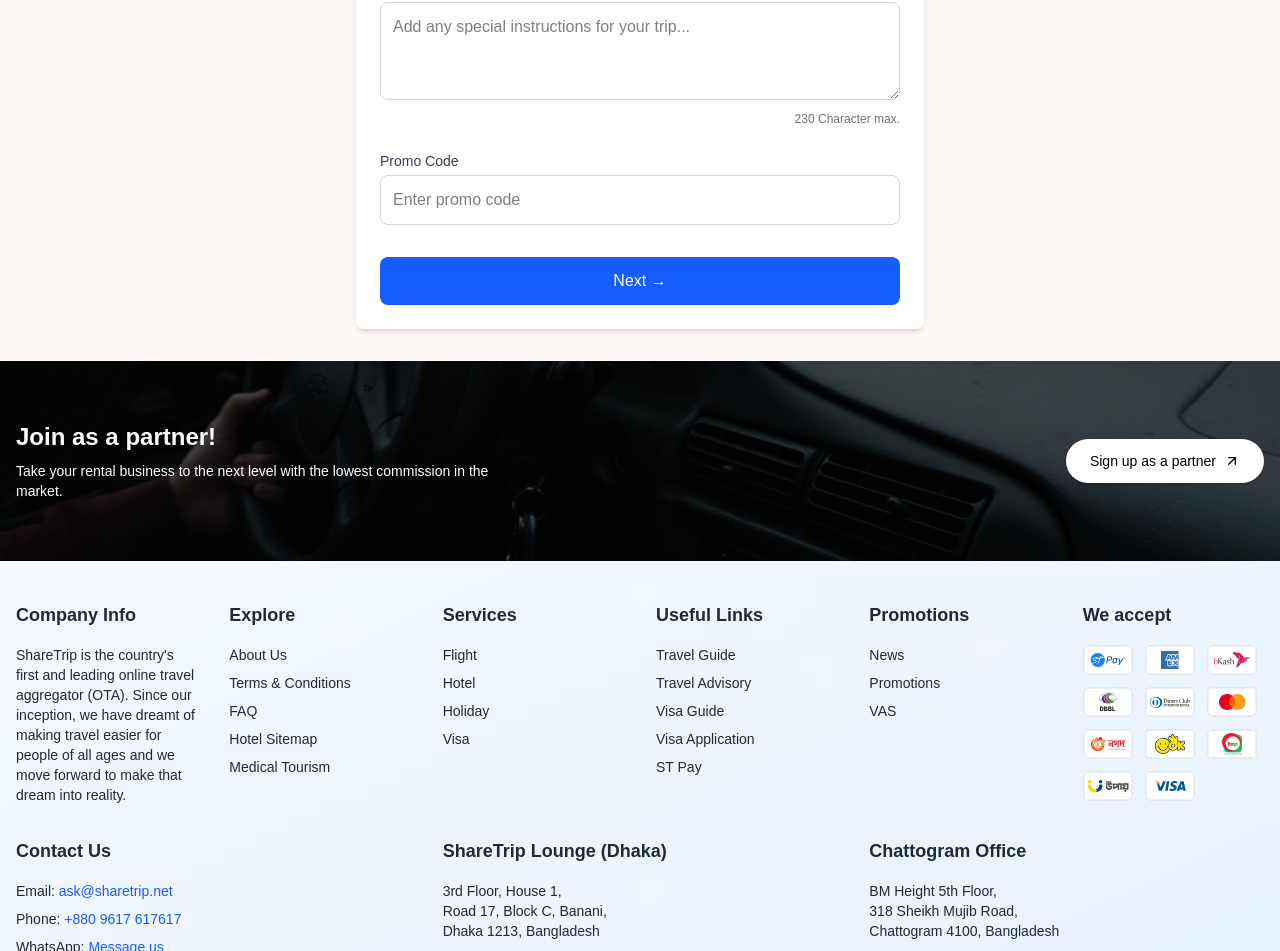
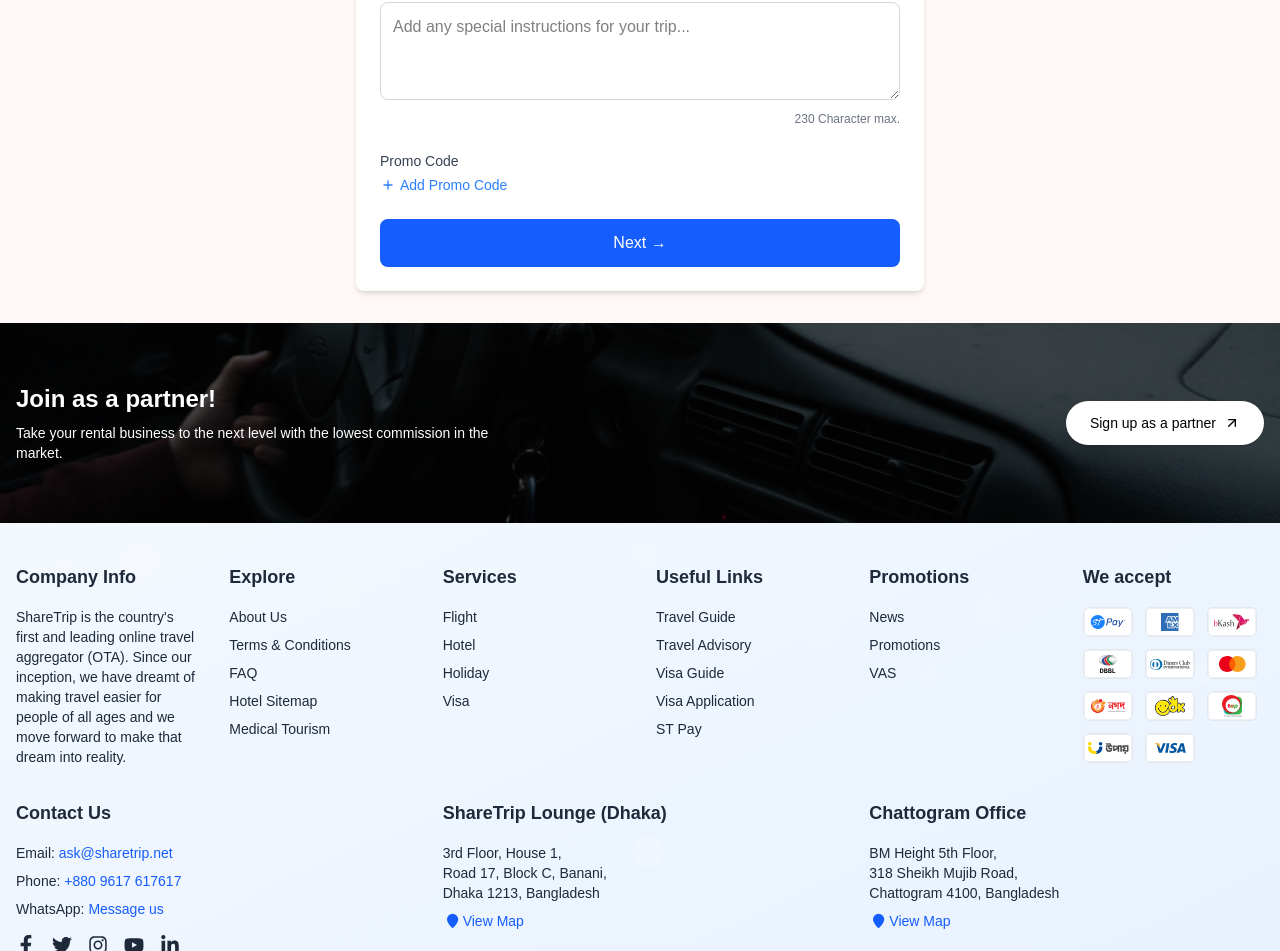
Before and after one commit to khmuhib01/trippe, a Next.js app: page /car-rental/request-trip in a window 1280 px wide. Shown: the part 944-1895 px from the top of the page. Built offline with nearby package versions, Linux system fonts and the light colour scheme.

Commit message:
code polish

```diff
--- a/src/app/(rental)/car-rental/request-trip/page.jsx
+++ b/src/app/(rental)/car-rental/request-trip/page.jsx
@@ -2,7 +2,7 @@
 import {Back, Edit} from '@/ui-share/Icon';
 import {stPay} from '@/ui-share/Image';
 import Image from 'next/image';
-import React, {useState} from 'react';
+import {useState, useEffect} from 'react';
 import {useRouter} from 'next/navigation';
 import dayjs from 'dayjs';
 import {LocalizationProvider} from '@mui/x-date-pickers/LocalizationProvider';
@@ -23,11 +23,33 @@
 	const [isRoundTrip, setIsRoundTrip] = useState(false);
 	const [tripNote, setTripNote] = useState('');
 	const [promoCode, setPromoCode] = useState('');
+	const [showPromoPopup, setShowPromoPopup] = useState(false);
+	const [isSubmitting, setIsSubmitting] = useState(false);
+	const [appliedPromo, setAppliedPromo] = useState(null);
 
 	const handleNext = () => {
-		// You can add form validation here if needed
-		router.push('/car-rental/review-trip-request'); // Navigate to review page
+		setIsSubmitting(true);
+		// Simulate form submission
+		setTimeout(() => {
+			router.push('/car-rental/review-trip-request');
+		}, 1000);
 	};
+
+	const handleApplyPromo = () => {
+		setAppliedPromo(promoCode);
+		setShowPromoPopup(false);
+	};
+
+	// Close popup when clicking outside
+	useEffect(() => {
+		const handleClickOutside = (e) => {
+			if (showPromoPopup && e.target.classList.contains('backdrop')) {
+				setShowPromoPopup(false);
+			}
+		};
+		document.addEventListener('click', handleClickOutside);
+		return () => document.removeEventListener('click', handleClickOutside);
+	}, [showPromoPopup]);
 
 	return (
 		<LocalizationProvider dateAdapter={AdapterDayjs}>
@@ -79,6 +101,7 @@
 											type="text"
 											placeholder="Search pickup location"
 											className="w-full p-3 border border-gray-300 rounded-lg focus:ring-2 focus:ring-blue-500 focus:border-blue-500"
+											required
 										/>
 									</div>
 
@@ -116,6 +139,7 @@
 											type="text"
 											placeholder="Search drop off location"
 											className="w-full p-3 border border-gray-300 rounded-lg focus:ring-2 focus:ring-blue-500 focus:border-blue-500"
+											required
 										/>
 									</div>
 								</div>
@@ -254,31 +278,174 @@
 									<p className="text-xs text-gray-500 text-right mt-1">230 Character max.</p>
 								</div>
 
-								{/* Promo code field */}
-								<div className="mb-8">
+								{/* Promo Code Section */}
+								<div className="mb-6">
 									<label className="block text-sm font-medium text-gray-700 mb-1">Promo Code</label>
-									<div className="flex gap-2">
-										<input
-											type="text"
-											placeholder="Enter promo code"
-											value={promoCode}
-											onChange={(e) => setPromoCode(e.target.value)}
-											className="flex-1 p-3 border border-gray-300 rounded-lg focus:ring-2 focus:ring-blue-500 focus:border-blue-500"
-										/>
-									</div>
+									{appliedPromo ? (
+										<div className="flex justify-between items-center">
+											<span className="text-green-600 font-medium">Applied: {appliedPromo}</span>
+											<button onClick={() => setAppliedPromo(null)} className="text-red-500 text-sm hover:text-red-700">
+												Remove
+											</button>
+										</div>
+									) : (
+										<button
+											onClick={() => setShowPromoPopup(true)}
+											className="text-blue-500 hover:text-blue-700 text-sm flex items-center"
+										>
+											<svg
+												xmlns="http://www.w3.org/2000/svg"
+												className="h-4 w-4 mr-1"
+												fill="none"
+												viewBox="0 0 24 24"
+												stroke="currentColor"
+											>
+												<path
+													strokeLinecap="round"
+													strokeLinejoin="round"
+													strokeWidth={2}
+													d="M12 6v6m0 0v6m0-6h6m-6 0H6"
+												/>
+											</svg>
+											Add Promo Code
+										</button>
+									)}
 								</div>
 
-								{/* Next button */}
+								{/* Next button with loading state */}
 								<button
-									className="w-full bg-blue-600 hover:bg-blue-700 text-white font-medium py-3 px-4 rounded-lg transition duration-200"
 									onClick={handleNext}
+									disabled={isSubmitting}
+									className={`w-full bg-blue-600 hover:bg-blue-700 text-white font-medium py-3 px-4 rounded-lg transition duration-200 flex items-center justify-center ${
+										isSubmitting ? 'opacity-75 cursor-not-allowed' : ''
+									}`}
 								>
-									Next →
+									{isSubmitting ? (
+										<>
+											<svg
+												className="animate-spin -ml-1 mr-3 h-5 w-5 text-white"
+												xmlns="http://www.w3.org/2000/svg"
+												fill="none"
+												viewBox="0 0 24 24"
+											>
+												<circle
+													className="opacity-25"
+													cx="12"
+													cy="12"
+													r="10"
+													stroke="currentColor"
+													strokeWidth="4"
+												></circle>
+												<path
+													className="opacity-75"
+													fill="currentColor"
+													d="M4 12a8 8 0 018-8V0C5.373 0 0 5.373 0 12h4zm2 5.291A7.962 7.962 0 014 12H0c0 3.042 1.135 5.824 3 7.938l3-2.647z"
+												></path>
+											</svg>
+											Processing...
+										</>
+									) : (
+										'Next →'
+									)}
 								</button>
 							</div>
 						</div>
 					</div>
 				</div>
+
+				{/* Modern Promo Popup */}
+				{showPromoPopup && (
+					<div className="fixed inset-0 bg-black/30 backdrop-blur-sm z-50 flex items-center justify-center p-4 transition-opacity duration-300 backdrop">
+						<div className="bg-white rounded-2xl shadow-2xl w-full max-w-md overflow-hidden transform transition-all duration-300 scale-100">
+							<div className="p-6">
+								<div className="flex justify-between items-start">
+									<div>
+										<h2 className="text-2xl font-bold text-gray-900">Promo Code</h2>
+										<p className="text-gray-500 mt-1">Enter your discount code</p>
+									</div>
+									<button
+										onClick={() => setShowPromoPopup(false)}
+										className="text-gray-400 hover:text-gray-500 transition-colors p-1 -mr-1"
+									>
+										<svg
+											xmlns="http://www.w3.org/2000/svg"
+											className="h-6 w-6"
+											fill="none"
+											viewBox="0 0 24 24"
+											stroke="currentColor"
+										>
+											<path strokeLinecap="round" strokeLinejoin="round" strokeWidth={2} d="M6 18L18 6M6 6l12 12" />
+										</svg>
+									</button>
+								</div>
+
+								<div className="mt-6 relative">
+									<input
+										type="text"
+										value={promoCode}
+										onChange={(e) => setPromoCode(e.target.value)}
+										placeholder="e.g. SUMMER20"
+										className="w-full px-4 py-3 border border-gray-200 rounded-lg focus:ring-2 focus:ring-blue-500 focus:border-blue-500 text-lg font-medium placeholder-gray-400"
+										autoFocus
+									/>
+									{promoCode && (
+										<button
+											onClick={() => setPromoCode('')}
+											className="absolute right-3 top-1/2 transform -translate-y-1/2 text-gray-400 hover:text-gray-600"
+										>
+											<svg
+												xmlns="http://www.w3.org/2000/svg"
+												className="h-5 w-5"
+												viewBox="0 0 20 20"
+												fill="currentColor"
+											>
+												<path
+													fillRule="evenodd"
+													d="M10 18a8 8 0 100-16 8 8 0 000 16zM8.707 7.293a1 1 0 00-1.414 1.414L8.586 10l-1.293 1.293a1 1 0 101.414 1.414L10 11.414l1.293 1.293a1 1 0 001.414-1.414L11.414 10l1.293-1.293a1 1 0 00-1.414-1.414L10 8.586 8.707 7.293z"
+													clipRule="evenodd"
+												/>
+											</svg>
+										</button>
+									)}
+								</div>
+
+								{/* Promo Examples */}
+								<div className="mt-4">
+									<h4 className="text-sm font-medium text-gray-500 mb-2">Try these codes:</h4>
+									<div className="flex flex-wrap gap-2">
+										{['SUMMER20', 'FREERIDE', 'WELCOME10'].map((code) => (
+											<button
+												key={code}
+												onClick={() => setPromoCode(code)}
+												className="px-3 py-1.5 text-sm bg-white border border-gray-200 rounded-full hover:bg-gray-100 transition-colors hover:border-blue-300"
+											>
+												{code}
+											</button>
+										))}
+									</div>
+								</div>
+
+								<div className="mt-6 grid grid-cols-2 gap-3">
+									<button
+										onClick={() => setShowPromoPopup(false)}
+										className="px-4 py-3 border border-gray-200 rounded-lg font-medium text-gray-700 hover:bg-gray-50 transition-colors"
+									>
+										Cancel
+									</button>
+									<button
+										onClick={handleApplyPromo}
+										disabled={!promoCode}
+										className={`px-4 py-3 rounded-lg font-medium text-white transition-colors ${
+											!promoCode ? 'bg-gray-300 cursor-not-allowed' : 'bg-blue-600 hover:bg-blue-700'
+										}`}
+									>
+										Apply Code
+									</button>
+								</div>
+							</div>
+						</div>
+					</div>
+				)}
 			</section>
 		</LocalizationProvider>
 	);
```
